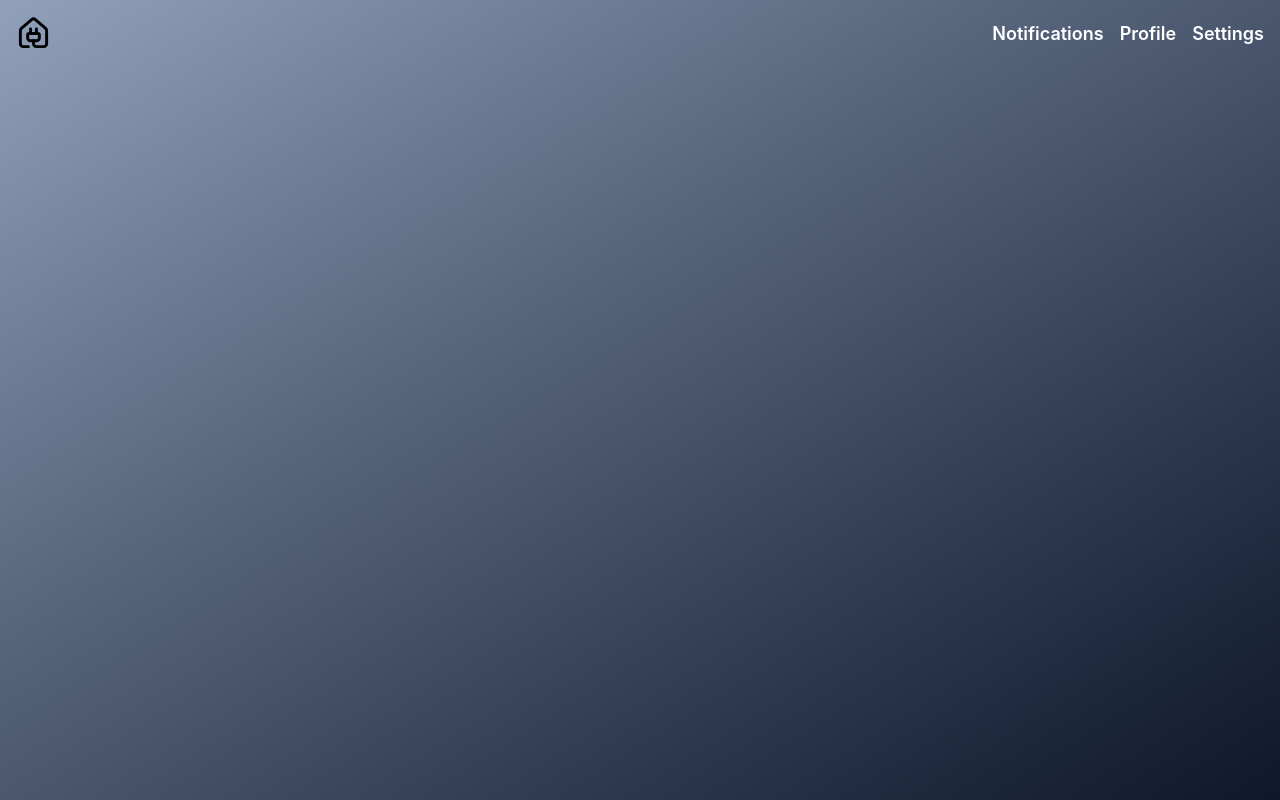
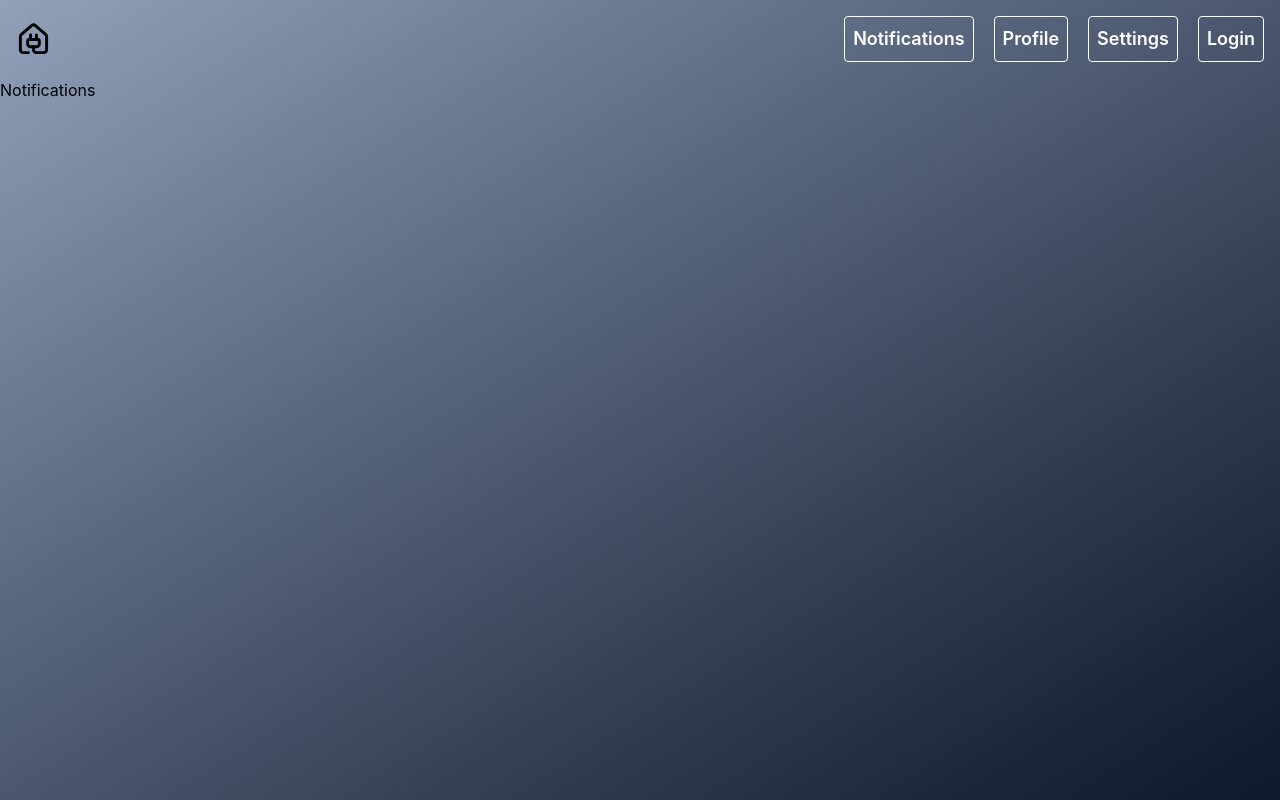
Before and after one commit to acquah-forever/mern1, a React (Vite) app: page /notifications in a window 1280 px wide. Built offline with nearby package versions, Linux system fonts and the light colour scheme.

Commit message:
added hover effects to navbar

```diff
--- a/src/App.tsx
+++ b/src/App.tsx
@@ -3,6 +3,7 @@ import NavBar from './components/NavBar';
 import Notifications from './pages/Notifications';
 import Profile from './pages/Profile';
 import Settings from './pages/Settings';
+import Login from './pages/Login';
 
 
 import { Routes, Route } from 'react-router-dom'
@@ -18,6 +19,7 @@ const App = () => {
             <Route path='/notifications' element={<Notifications />} />
             <Route path='/profile' element={<Profile />} />
             <Route path='/settings' element={<Settings />} />
+            <Route path='/login' element={<Login />} />
           </Routes>
         </main>
       </div>
--- a/src/components/NavBar.tsx
+++ b/src/components/NavBar.tsx
@@ -4,10 +4,11 @@ const NavBar = () => {
   return (
     <div className="flex justify-between items-center p-4 ">
       <HousePlug size={35} />
-      <ul className="flex gap-4 text-white text-lg font-semibold">
-        <li className="cursor-pointer">Notifications</li>
-        <li className="cursor-pointer">Profile</li>
-        <li className="cursor-pointer">Settings</li>
+      <ul className="flex gap-5 text-white text-lg font-semibold">
+        <li className="cursor-pointer border p-2 rounded hover:bg-black hover:scale-125 duration-150">Notifications</li>
+        <li className="cursor-pointer border rounded p-2 hover:bg-black hover:scale-125 duration-150">Profile</li>
+        <li className="cursor-pointer border rounded p-2 hover:bg-black hover:scale-125 duration-150">Settings</li>
+        <li className="cursor-pointer border rounded p-2 hover:bg-black hover:scale-125 duration-150">Login</li>
       </ul>
     </div>
   )
--- /dev/null
+++ b/src/pages/Login.tsx
@@ -0,0 +1,11 @@
+
+
+const Login = () => {
+  return (
+    <div>
+
+    </div>
+  )
+}
+
+export default Login
--- a/src/pages/Notifications.tsx
+++ b/src/pages/Notifications.tsx
@@ -1,10 +1,12 @@
-
+import { NavLink } from "react-router-dom"
 
 const Notifications = () => {
   return (
-    <div>
-
-    </div>
+    <NavLink to={"/notifications"}>
+      <div>
+        <h2>Notifications</h2>
+      </div>
+    </NavLink>
   )
 }
 
```
